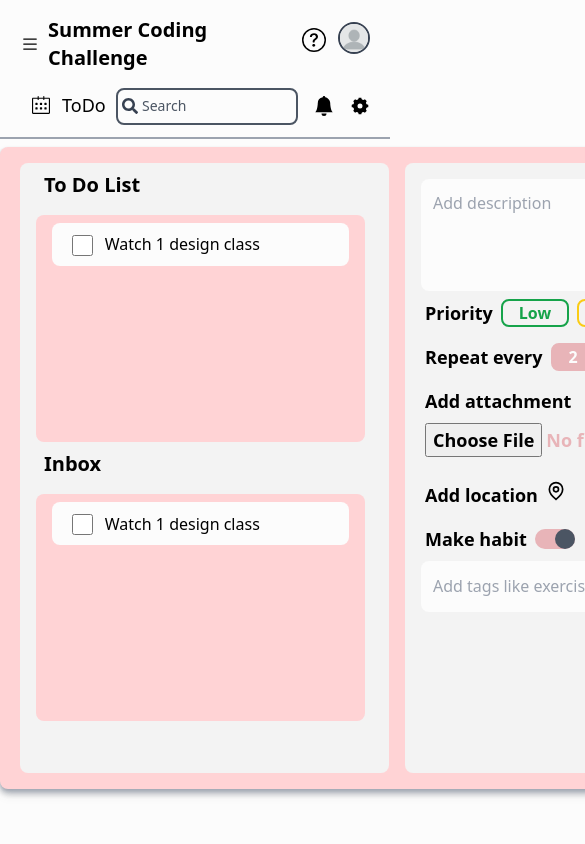
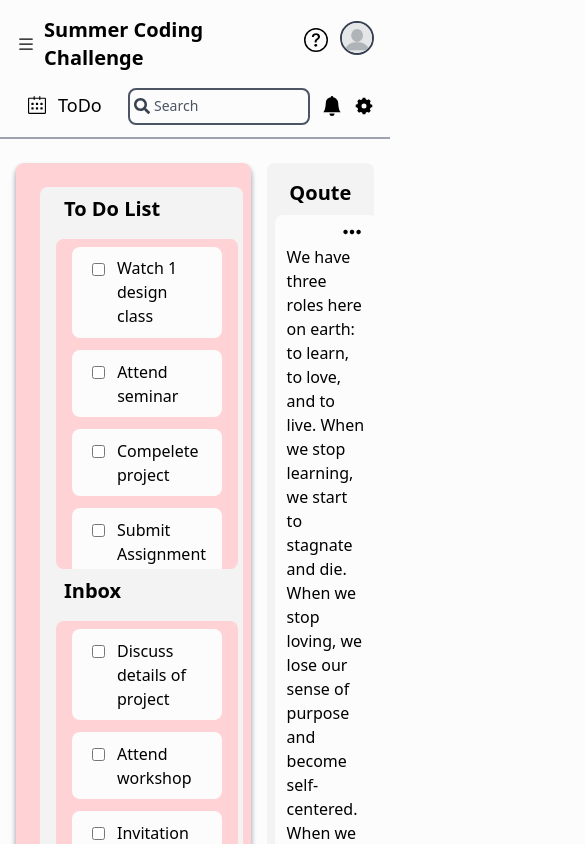
Before and after one commit to mariamffatima/MyStack, a Next.js app: page /homepage in a window 390 px wide. Shown: the top 844 px of the page, 585 px wide, since content can reach past the window. Built offline with nearby package versions, Linux system fonts and the light colour scheme.

Commit message:
updates in layout and responsiveness

```diff
--- a/pages/homepage.js
+++ b/pages/homepage.js
@@ -28,7 +28,7 @@ function SearchBar() {
         type='text'
         value={inputValue}
         onChange={handleChange}
-        className='bg-transparent outline-none justify-start items-center text-sm w-[9.625rem] text-gray-800 placeholder-gray-600'
+        className='bg-[#fcfcfc] outline-none justify-start items-center text-sm w-[9.625rem] text-gray-800 placeholder-gray-600'
         placeholder='Search'
       />
     </div>
@@ -49,12 +49,11 @@ export default function HomePage() {
 
   return (
 <div>
+    <div className='felx h-screen text-black bg-[#fcfcfc]'>
+        <div className='hidden md:flex'><SideMenu /></div>
+        <div className='md:absolute md:inline-block md:top-0 md:ml-[16rem] flex flex-col'>
 
-      <div className='felx h-screen text-black bg-[#fcfcfc]'>
-        <SideMenu className='hidden md:flex'/>
-        <div className='w-full h-screen flex flex-col'>
-
-          <div className='h-fit border-b-2 border-gray-400 flex flex-col w-full space-y-4 mb-2 px-5 sm:px-10 md:pt-5 pt-1'>
+          <div className='h-fit border-b-2 border-gray-400 flex flex-col w-full space-y-4 mb-2 px-4 sm:px-10 md:pt-5 pt-1'>
 
              <div className='flex justify-between'>
 
@@ -118,7 +117,7 @@ export default function HomePage() {
               </div>
               </div>
 
-              <div className='flex items-center justify-end space-x-4 md:space-x-8 sm:pe-5 pb-3'>
+              <div className='flex items-center justify-end space-x-3 md:space-x-8  pb-3'>
                 <span><SearchBar className='' /></span>
                 <span className='text-xl md:text-2xl'><BsFillBellFill  /></span>
                 <span className='text-xl md:text-2xl' ><RiSettings5Fill /></span>
@@ -128,10 +127,15 @@ export default function HomePage() {
 
             </div>
 
-            <div className='w-[49.625rem] h-[40.125rem] flex flex-shrink-0  bg-[#FFD3D5] drop-shadow-md shadow-md rounded-lg shadow-gray-400'>
-              <div className='w-[23.0625rem] ml-5 mt-4  h-[38.125rem] flex flex-shrink-0 bg-[#f3f3f3] rounded-lg flex-col'>
-                <div className='flex flex-shrink-0 text-xl text-black font-bold m-2 px-4 '>To Do List</div>
-                <div className='text-black w-[20.59rem] overflow-y-scroll scrollbar-none h-[14.2rem] ml-4 mt-2 py-2 bg-[#ffd3d5] space-y-3 rounded-lg'>
+
+            <div className='px-3 py-3 flex grow space-x-4 m-1 overflow-hidden scrollbar-hidden'>
+
+                <div className='w-[80%] h-fit bg-[#FFD3D5] grid grid-cols-1 xl:grid-cols-2 drop-shadow-md shadow-md xl:space-x-8 p-4 rounded-lg shadow-gray-400'>
+
+              <div className='w-[100%] ml-2 mt-2 flex flex-shrink-0 bg-[#f3f3f3] rounded-lg flex-col'>
+                <div className='flex flex-shrink-0 text-xl text-black font-bold m-2 px-4 '>
+                    To Do List</div>
+                <div className='text-black w-[90%] h-[40%] overflow-y-scroll scrollbar-none  ml-4 mt-2 py-2 bg-[#ffd3d5] space-y-3 rounded-lg'>
                   <label className='relative px-[1.25rem] py-[0.5rem] flex cursor-pointer bg-[#fcfcfc] ml-4 mr-4  rounded-lg'>
                     <input
                       type='checkbox'
@@ -139,30 +143,70 @@ export default function HomePage() {
                     />
                     <span className='px-3 py-[0.1rem] '>Watch 1 design class</span>
                   </label>
-                  {/* Add other to-do items here */}
-                </div>
-                <div className='flex flex-shrink-0 text-xl text-black font-bold m-2 px-4 '>Inbox</div>
-                <div className='text-black w-[20.59rem] overflow-y-scroll scrollbar-none h-[14.2rem] ml-4 mt-2 py-2 bg-[#ffd3d5] space-y-3 rounded-lg'>
                   <label className='relative px-[1.25rem] py-[0.5rem] flex cursor-pointer bg-[#fcfcfc] ml-4 mr-4  rounded-lg'>
                     <input
                       type='checkbox'
                       className=' h-[1.3rem] w-[1.3rem] mt-1 cursor-pointer flex text-center accent-[#e8b4b8] border-gray-600 '
                     />
-                    <span className='px-3 py-[0.1rem] '>Watch 1 design class</span>
+                    <span className='px-3 py-[0.1rem] '>Attend seminar</span>
                   </label>
-                  {/* Add other inbox items here */}
+                  <label className='relative px-[1.25rem] py-[0.5rem] flex cursor-pointer bg-[#fcfcfc] ml-4 mr-4  rounded-lg'>
+                    <input
+                      type='checkbox'
+                      className=' h-[1.3rem] w-[1.3rem] mt-1 cursor-pointer flex text-center accent-[#e8b4b8] border-gray-600 '
+                    />
+                    <span className='px-3 py-[0.1rem] '>Compelete project</span>
+                  </label>
+                  <label className='relative px-[1.25rem] py-[0.5rem] flex cursor-pointer bg-[#fcfcfc] ml-4 mr-4  rounded-lg'>
+                    <input
+                      type='checkbox'
+                      className=' h-[1.3rem] w-[1.3rem] mt-1 cursor-pointer flex text-center accent-[#e8b4b8] border-gray-600 '
+                    />
+                    <span className='px-3 py-[0.1rem] '>Submit Assignment</span>
+                  </label>
+                  <label className='relative px-[1.25rem] py-[0.5rem] flex cursor-pointer bg-[#fcfcfc] ml-4 mr-4  rounded-lg'>
+                    <input
+                      type='checkbox'
+                      className=' h-[1.3rem] w-[1.3rem] mt-1 cursor-pointer flex text-center accent-[#e8b4b8] border-gray-600 '
+                    />
+                    <span className='px-3 py-[0.1rem] '>Watch series</span>
+                  </label>
+                </div>
+                <div className='flex flex-shrink-0 text-xl text-black font-bold m-2 px-4 '>
+                    Inbox</div>
+                <div className='text-black w-[90%] h-[40%] overflow-y-scroll scrollbar-none  ml-4 mt-2 mb-2  py-2 bg-[#ffd3d5] space-y-3 rounded-lg'>
+                  <label className='relative px-[1.25rem] py-[0.5rem] flex cursor-pointer bg-[#fcfcfc] ml-4 mr-4  rounded-lg'>
+                    <input
+                      type='checkbox'
+                      className=' h-[1.3rem] w-[1.3rem] mt-1 cursor-pointer flex text-center accent-[#e8b4b8] border-gray-600 '
+                    />
+                    <span className='px-3 py-[0.1rem] '>Discuss details of project</span>
+                  </label>
+                  <label className='relative px-[1.25rem] py-[0.5rem] flex cursor-pointer bg-[#fcfcfc] ml-4 mr-4  rounded-lg'>
+                    <input
+                      type='checkbox'
+                      className=' h-[1.3rem] w-[1.3rem] mt-1 cursor-pointer flex text-center accent-[#e8b4b8] border-gray-600 '
+                    />
+                    <span className='px-3 py-[0.1rem] '>Attend workshop</span>
+                  </label>
+                  <label className='relative px-[1.25rem] py-[0.5rem] flex cursor-pointer bg-[#fcfcfc] ml-4 mr-4  rounded-lg'>
+                    <input
+                      type='checkbox'
+                      className=' h-[1.3rem] w-[1.3rem] mt-1 cursor-pointer flex text-center accent-[#e8b4b8] border-gray-600 '
+                    />
+                    <span className='px-3 py-[0.1rem] '>Invitation for code camp</span>
+                  </label>
                 </div>
               </div>
 
-              <div className='w-[23.0625rem] ml-4 mt-4 h-[38.125rem] flex flex-shrink-0 flex-col rounded-lg bg-[#f3f3f3]'>
+              <div className='w-3.5/4 ml-2 mt-2  flex flex-col overflow-scroll scrollbar-none rounded-lg bg-[#f3f3f3]'>
                 <span className=''>
                   <textarea
                     className=' flex justify-center focus:border-none
-            w-[20.59rem] h-28 ml-4 mt-4 p-3 scrollbar-hide text-black border-gray-600 bg-[#fcfcfc] rounded-lg '
+                    w-[90%] h-[70%] ml-4 mt-4 p-3 overflow-scroll scrollbar-none text-black border-gray-600 bg-[#fcfcfc] rounded-lg '
                     placeholder='Add description'
                   ></textarea>
                 </span>
-
                 <div className='flex flex-row px-[1.25rem] py-[0.5rem] font-bold'>
                   <span className='text-lg mr-2'>Priority</span>
                   <div className='flex flex-row text-md space-x-2'>
@@ -212,25 +256,31 @@ export default function HomePage() {
                     type='text'
                     placeholder='Add tags like exercise, work, etc. '
                     className='bg-[#fcfcfc] ml-4 w-[20.5rem] h-[3.19rem] px-3 py-2 rounded-lg '
-                  />{' '}
+                  />
                 </span>
+                <div className='text-black p-3 flex justify-end m-2'>
+                    <button className='  gap-[0.625rem] p-1.5 border-2 rounded-lg border-gray-400 hover:focus:bg-[#e8b4b8] focus:text-black bg-[#f3f3f3] flex justify-center items-center '>
+                        Save Task</button>
+                 </div>
               </div>
                 </div>
 
-            <div className='absolute ml-[52rem] flex flex-shrink-0 flex-col w-[22.43rem] mt-[5.5rem] h-[40.125rem] rounded-lg bg-[#f3f3f3]'>
+                <div className='w-[30%] flex-col pb-8 h-fit rounded-lg bg-[#f3f3f3]'>
                   <span className='flex justify-center text-black px-4 mt-4 font-bold text-xl'>Qoute</span>
-              <span className='w-[20.59rem] h-[14.2rem] ml-4 mt-4 py-2 bg-[#fcfcfc] rounded-lg'>
+                  <div className='m-2 py-2 w-[95%]  bg-[#fcfcfc] rounded-lg'>
                     <div className='px-4 text-lg flex justify-end text-black'>
                       <SlOptions />
                     </div>
-                <div className='ml-2 mr-2 px-1 py-1 text-black flex justify-center'>
+                     <div className='ml-2 mr-2 px-1 py-1 overflow-y-scroll scrollbar-none text-black flex justify-center '>
                        We have three roles here on earth: to learn, to love, and to live. When we stop learning, we start to
                       stagnate and die. When we stop loving, we lose our sense of purpose and become self-centered. When we
                        limit our living, we deny the world the benefits of our talents.
                        <br></br>
                       Jim Cathcart, The Acorn Principle
                    </div>
-              </span>
+                  </div>
+                 </div>
+
             </div>
 
         </div>
```
Lines whose indentation alone changed are shown as unchanged.
